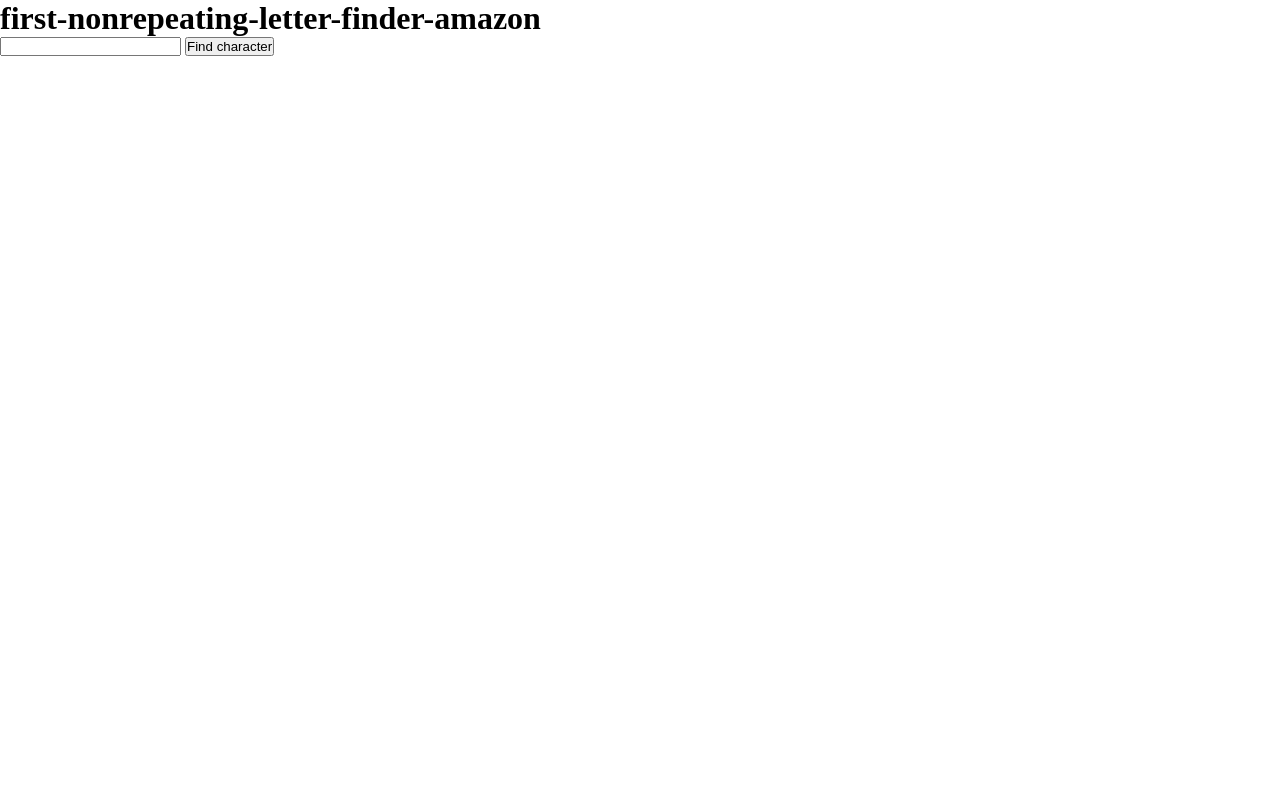
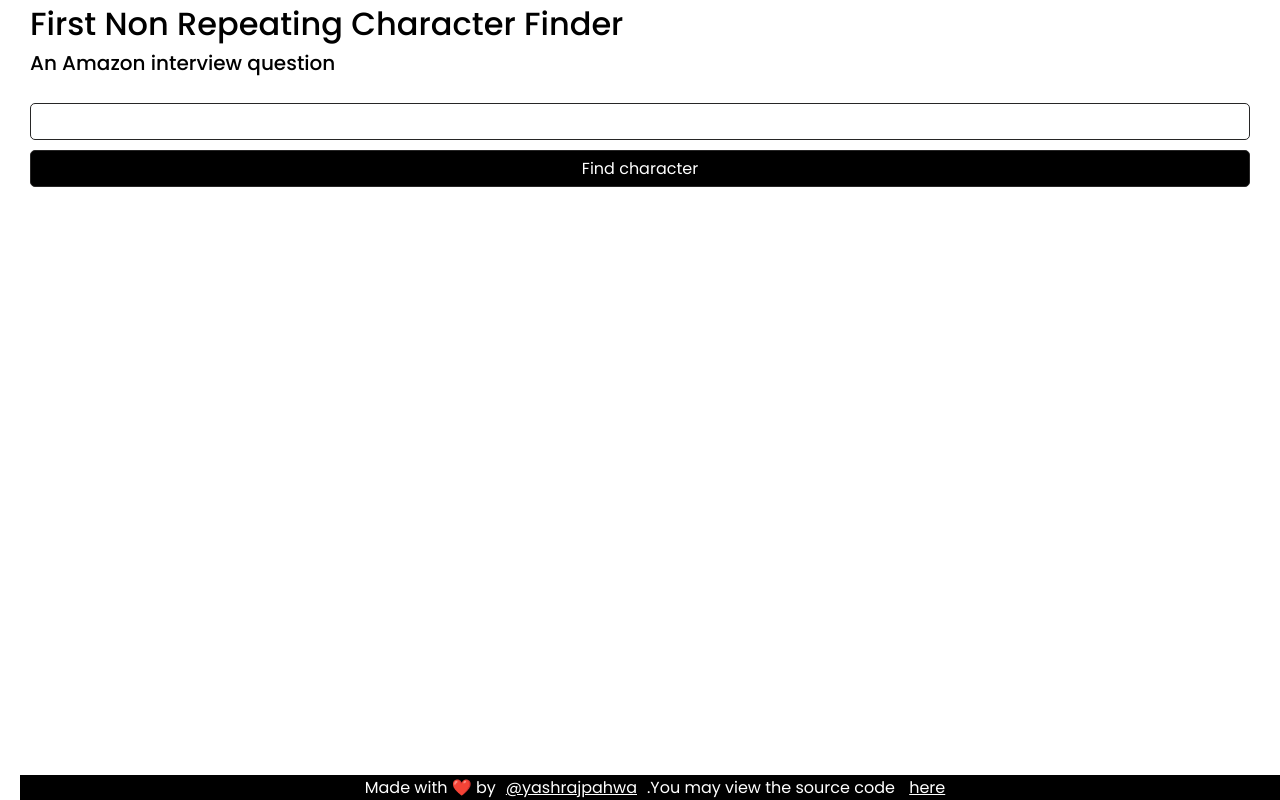
Before and after one commit to yashrajpahwa/first-nonrepeating-character-finder, a plain HTML site: page index.html in a window 1280 px wide. Drawn offline with Linux system fonts and the light colour scheme.

Commit message:
Added basic styling

```diff
--- a/app.js
+++ b/app.js
@@ -56,7 +56,7 @@ mainForm.addEventListener('submit', (e) => {
     .find((i) => i.letterIndex !== null);
 
   if (finalResultantLetter) {
-    answerLine.innerText = `${finalResultantLetter.character} is the first letter that is repeated only once`;
+    answerLine.innerText = `"${finalResultantLetter.character.toUpperCase()}" is the first letter that is repeated only once`;
   } else {
     answerLine.innerText = `There is no such letter`;
   }
--- a/index.html
+++ b/index.html
@@ -9,24 +9,35 @@
       ="device-width,"
       initial-scale="1.0"
     />
+    <link rel="preconnect" href="https://fonts.googleapis.com" />
+    <link rel="preconnect" href="https://fonts.gstatic.com" crossorigin />
+    <link
+      href="https://fonts.googleapis.com/css2?family=Poppins:wght@300;400;500;600;700;800&display=swap"
+      rel="stylesheet"
+    />
     <link rel="stylesheet" href="style.css" />
-    <title>first-nonrepeating-letter-finder-amazon</title>
-    <style>
-      *,
-      body {
-        margin: 0;
-        padding: 0;
-        box-sizing: border-box;
-      }
-    </style>
+    <title>First Non Repeating Character Finder</title>
   </head>
   <body>
-    <h1>first-nonrepeating-letter-finder-amazon</h1>
+    <h1>First Non Repeating Character Finder</h1>
+    <h3>An Amazon interview question</h3>
+    <br />
     <form id="mainForm">
       <input type="text" name="word" id="word" />
       <button type="submit">Find character</button>
       <p id="answer"></p>
     </form>
+
+    <footer>
+      Made with ❤️ by<a href="https://github.com/yashrajpahwa" target="_blank"
+        >@yashrajpahwa</a
+      >.You may view the source code
+      <a
+        target="_blank"
+        href="https://github.com/yashrajpahwa/amazon-interview-question-first-nonrepeating-character-finder"
+        >here</a
+      >
+    </footer>
     <script defer src="app.js"></script>
   </body>
 </html>
--- a/style.css
+++ b/style.css
@@ -0,0 +1,97 @@
+*,
+body {
+  margin: 0;
+  padding: 0 10px;
+  font-family: 'Poppins', sans-serif !important;
+  box-sizing: border-box;
+}
+
+h1,
+h3 {
+  font-weight: 500;
+}
+
+h1 {
+  font-size: 32px;
+}
+h3 {
+  font-size: 20px;
+}
+
+#mainForm {
+  display: grid;
+  min-width: 300px;
+  gap: 10px;
+}
+
+#mainForm input {
+  padding: 5px;
+  border-radius: 5px;
+  outline: none;
+  transition: 0.27s;
+  font-size: 16px;
+  border: 1px solid rgb(39, 38, 38) !important;
+}
+
+#mainForm input:focus {
+  box-shadow: 0px 0px 0px 2px rgb(114, 159, 255);
+  transition: 0.27s;
+}
+
+#mainForm button {
+  width: 100%;
+  padding: 5px;
+  border-radius: 5px;
+  background: #000;
+  color: #fff;
+  font-size: 16px;
+  border: 1px solid rgb(39, 38, 38);
+  transition: 0.3s;
+}
+
+#mainForm button:hover {
+  background: rgba(0, 0, 0, 0.849);
+  color: #fff;
+  box-shadow: 0 0 0 2px rgb(196, 212, 255);
+  transition: 0.3s;
+}
+
+p#answer {
+  text-align: center;
+  font-size: 15px;
+}
+
+footer,
+footer a {
+  background-color: #000;
+  color: #fff;
+}
+
+footer {
+  padding: 0px !important;
+  margin: 0px !important;
+  position: fixed;
+  bottom: 0;
+  width: 100%;
+  text-align: center;
+}
+
+@media only screen and (max-width: 768px) {
+  h1 {
+    font-size: 26px;
+    font-weight: 600;
+  }
+  h3 {
+    font-size: 14px;
+  }
+  p#answer {
+    text-align: center;
+    font-size: 14px;
+  }
+  #mainForm input {
+    font-size: 15px;
+  }
+  #mainForm button {
+    font-size: 15px;
+  }
+}
```
